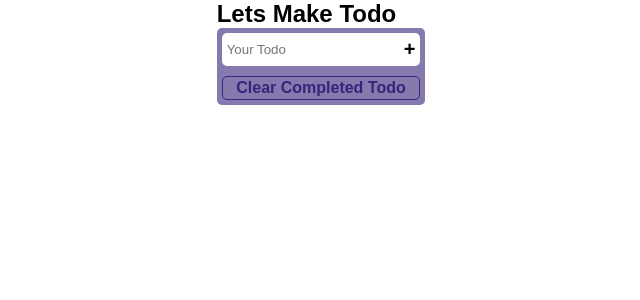
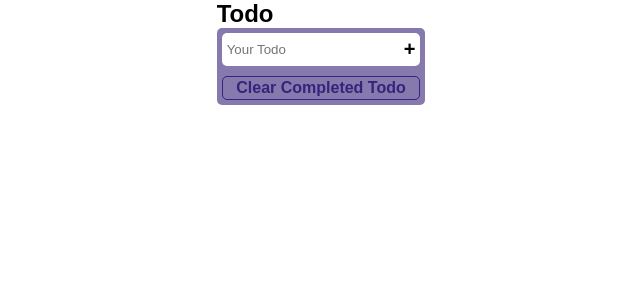
Before and after one commit to abuzafaremon/todo-nextjs-letsmake, a Next.js app: page / in a window 1280 px wide. Shown: the top 300 px of the page, without its empty margins (319-959 px from the left). Built offline with nearby package versions, Linux system fonts and the light colour scheme.

Commit message:
env testing

```diff
--- a/pages/index.js
+++ b/pages/index.js
@@ -10,6 +10,7 @@ import { useState } from "react";
 
 const HomePage = () => {
   const [todos, setTodos] = useState([]);
+  const username = process.env.NEXT_PUBLIC_USERNAME;
 
   useEffect(() => {
     const todoLists = localStorage.getItem("todos");
@@ -82,7 +83,7 @@ const HomePage = () => {
   return (
     <div className="main-div">
       <div className="todo-section">
-        <h2>Lets Make Todo</h2>
+        <h2>{username} Todo</h2>
         <div className="todo-div">
           <form className="todo-input" onSubmit={addTodo}>
             <input
```
